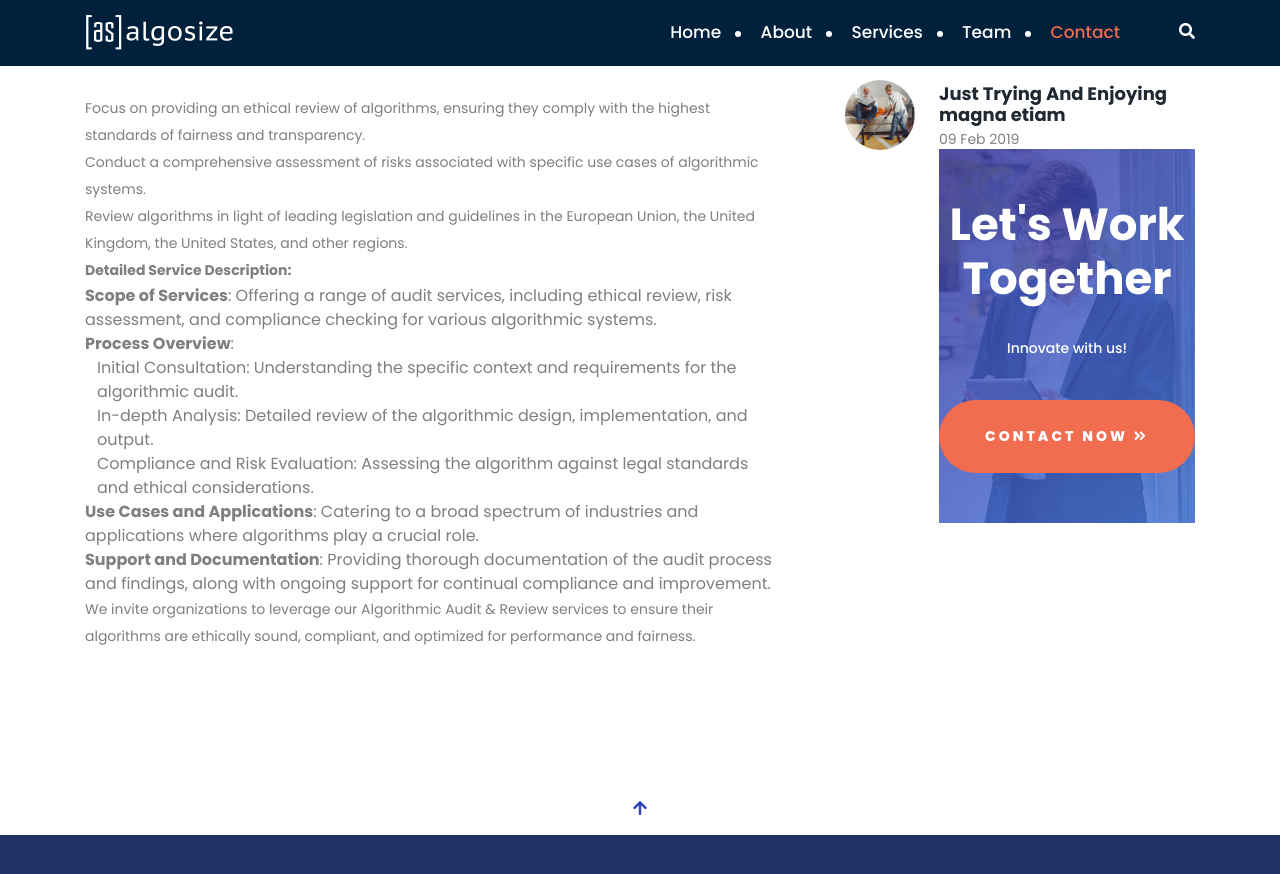
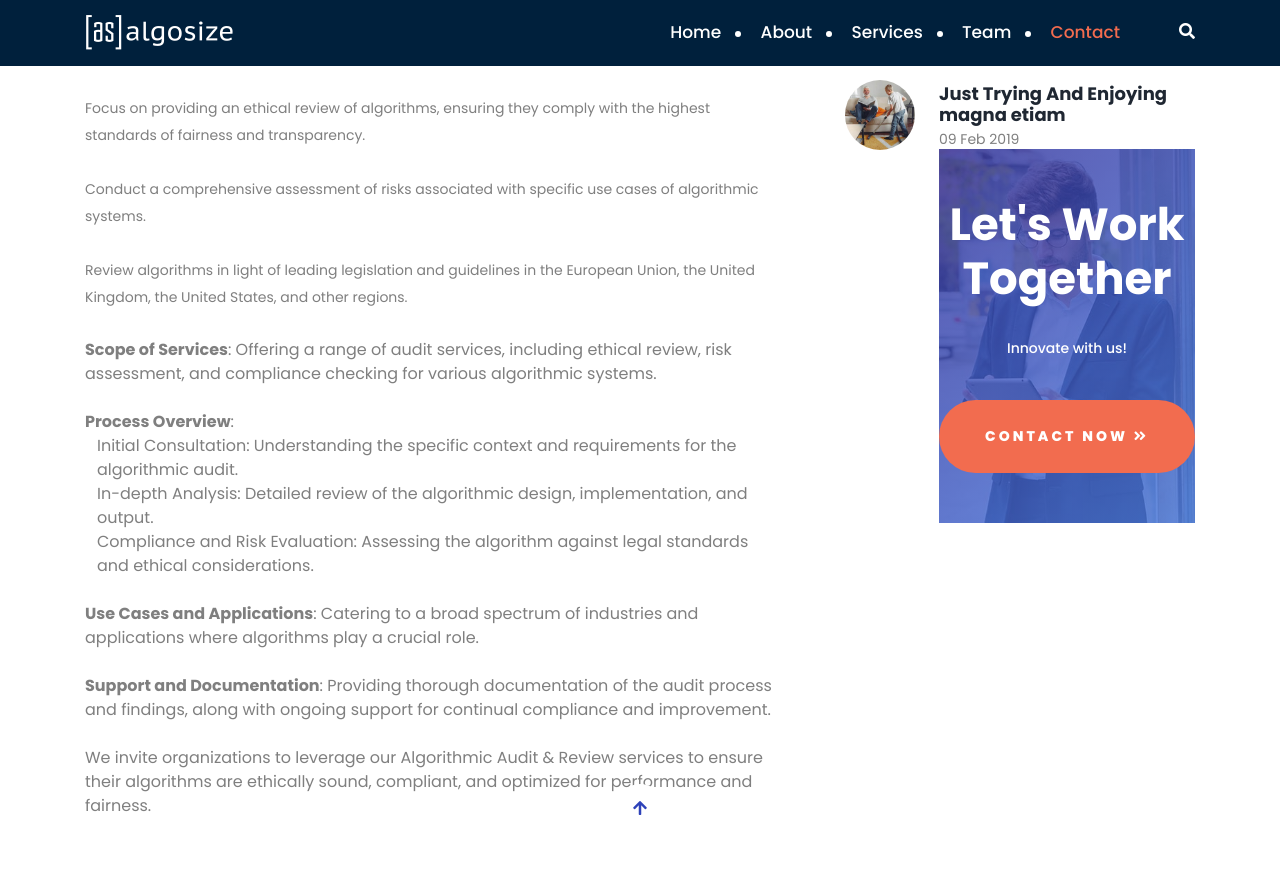
Before and after one commit to AlgoSize/website, a Jekyll site: the page built from _services/Algorithmic-Audit-Review.md, in a window 1280 px wide and 900 px high, scrolled down 881 px. Shown: the top 874 px of the window. Built offline with Jekyll 4.4.1, drawn with Linux system fonts in a browser that asks for light colours.

Commit message:
Update Algorithmic-Audit-Review.md

```diff
--- a/_services/Algorithmic-Audit-Review.md
+++ b/_services/Algorithmic-Audit-Review.md
@@ -5,18 +5,27 @@ layout: service
 ---
 
 Focus on providing an ethical review of algorithms, ensuring they comply with the highest standards of fairness and transparency.
-
+<br/>
+<br/>
 Conduct a comprehensive assessment of risks associated with specific use cases of algorithmic systems.
-
+<br/>
+<br/>
 Review algorithms in light of leading legislation and guidelines in the European Union, the United Kingdom, the United States, and other regions.
-
-**Detailed Service Description:**
+<br/>
+<br/>
 1. **Scope of Services**: Offering a range of audit services, including ethical review, risk assessment, and compliance checking for various algorithmic systems.
+<br/>
+<br/>
 2. **Process Overview**:
    - Initial Consultation: Understanding the specific context and requirements for the algorithmic audit.
    - In-depth Analysis: Detailed review of the algorithmic design, implementation, and output.
    - Compliance and Risk Evaluation: Assessing the algorithm against legal standards and ethical considerations.
+<br/>
+<br/>
 3. **Use Cases and Applications**: Catering to a broad spectrum of industries and applications where algorithms play a crucial role.
+<br/>
+<br/>
 4. **Support and Documentation**: Providing thorough documentation of the audit process and findings, along with ongoing support for continual compliance and improvement.
-
+<br/>
+<br/>
 We invite organizations to leverage our Algorithmic Audit & Review services to ensure their algorithms are ethically sound, compliant, and optimized for performance and fairness.
```
